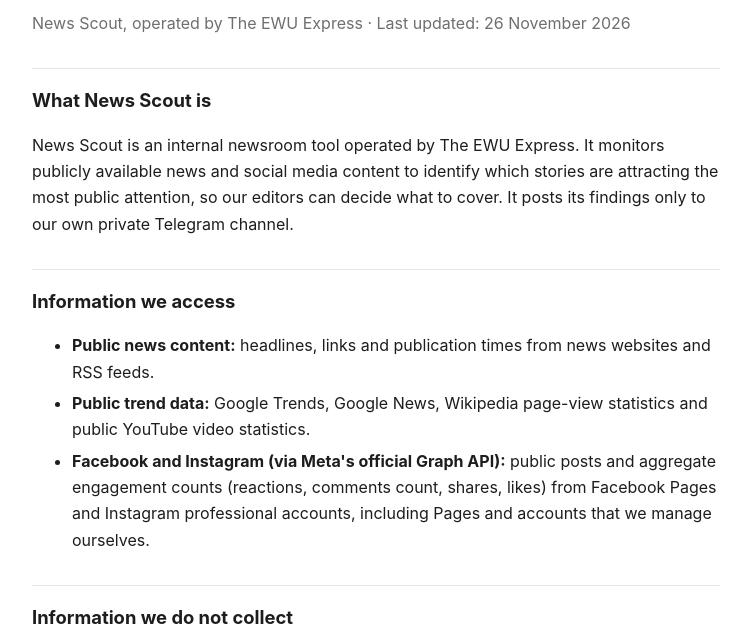
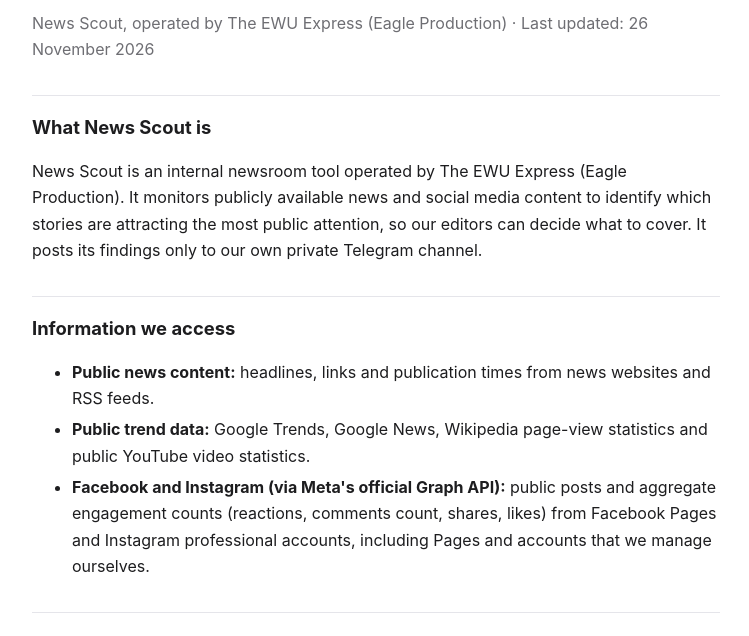
Before and after one commit to eagledzns/newsbot, a plain HTML site: page docs/privacy.html in a window 1280 px wide. Shown: the part 95-731 px from the top of the page, without its empty margins (264-1013 px from the left). Drawn offline with Linux system fonts and the light colour scheme.

Commit message:
Policy pages: add legal entity name
Co-Authored-By: Claude Opus 5.5 <noreply@anthropic.com>

```diff
--- a/docs/privacy.html
+++ b/docs/privacy.html
@@ -9,10 +9,10 @@
 <body>
 <main>
 <h1>Privacy Policy</h1>
-<p class="meta">News Scout, operated by The EWU Express · Last updated: 26 November 2026</p>
+<p class="meta">News Scout, operated by The EWU Express (Eagle Production) · Last updated: 26 November 2026</p>
 
 <h2>What News Scout is</h2>
-<p>News Scout is an internal newsroom tool operated by The EWU Express. It monitors
+<p>News Scout is an internal newsroom tool operated by The EWU Express (Eagle Production). It monitors
 publicly available news and social media content to identify which stories are
 attracting the most public attention, so our editors can decide what to cover.
 It posts its findings only to our own private Telegram channel.</p>
```
Also changed, not shown: docs/data-deletion.html (+1 -1 lines), docs/index.html (+1 -1 lines), docs/terms.html (+1 -1 lines).
